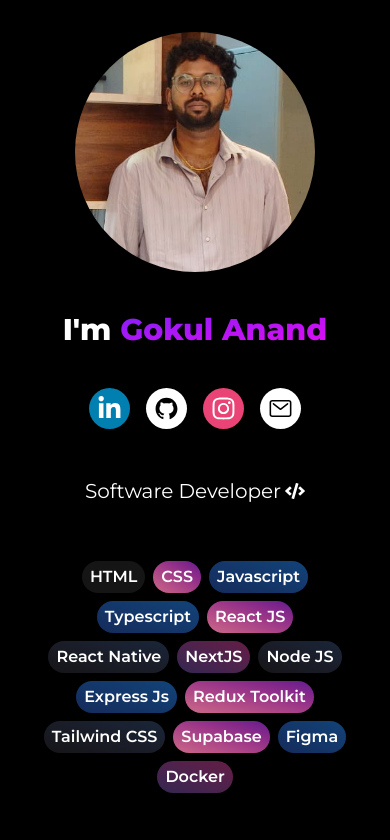
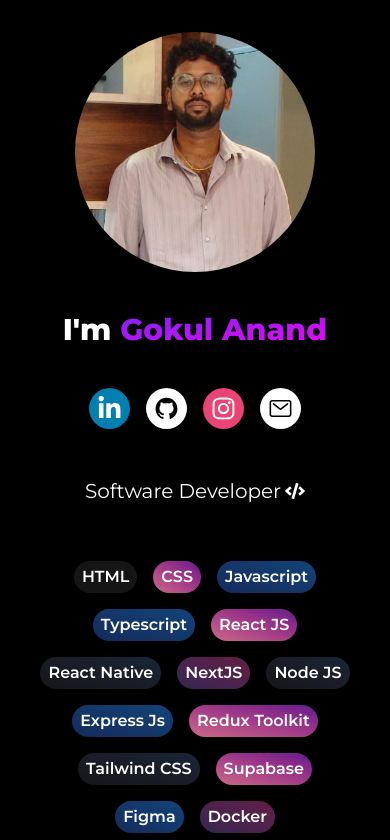
Before and after one commit to gokulanand-selvan/gokul-portfolio, a Next.js app: page / in a window 390 px wide. Shown: the top 840 px of the page. Built offline with nearby package versions, Linux system fonts and the light colour scheme; no server answers.

Commit message:
footer responsive

```diff
--- a/layouts/AboutMe.tsx
+++ b/layouts/AboutMe.tsx
@@ -64,11 +64,11 @@ export default function AboutMe({
         Software Developer <FaCode fontSize={20} />
       </h4>
       <div>
-        <div className="flex flex-row gap-2 py-2 flex-wrap justify-center items-center">
+        <div className="flex flex-row gap-4 py-2 flex-wrap justify-center items-center">
           {MyStackList.map((item, ind) => (
             <p
               key={ind}
-              className="rounded-full px-2 py-1 flex justify-center items-center text-white font-semibold hover:scale-125 transition-all ease-in-out cursor-default"
+              className="rounded-full px-2 py-1  flex justify-center items-center text-white font-semibold hover:scale-125 transition-all ease-in-out cursor-default"
               style={{
                 background: getBackground(item.length),
               }}
--- a/layouts/Footer.tsx
+++ b/layouts/Footer.tsx
@@ -2,8 +2,8 @@ import React from "react";
 
 export default function Footer() {
   return (
-    <footer className="bg-gray-900 text-white px-32 py-4 ">
-      <section className="bg-gray-900 text-white px-32 py-4 flex items-center justify-evenly ">
+    <footer className="bg-gray-900 text-white md:px-32 py-4 ">
+      <section className="bg-gray-900 text-white md:px-32 py-4 flex gap-2 flex-col md:flex-row items-center justify-evenly ">
         <div className="flex flex-col gap-2  font-semibold">
           <p className="font-bold text-2xl">Contact</p>
           <div>
```
